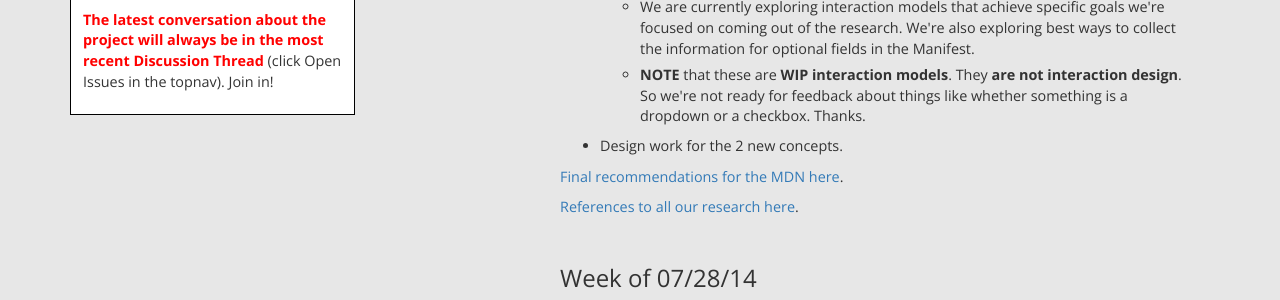
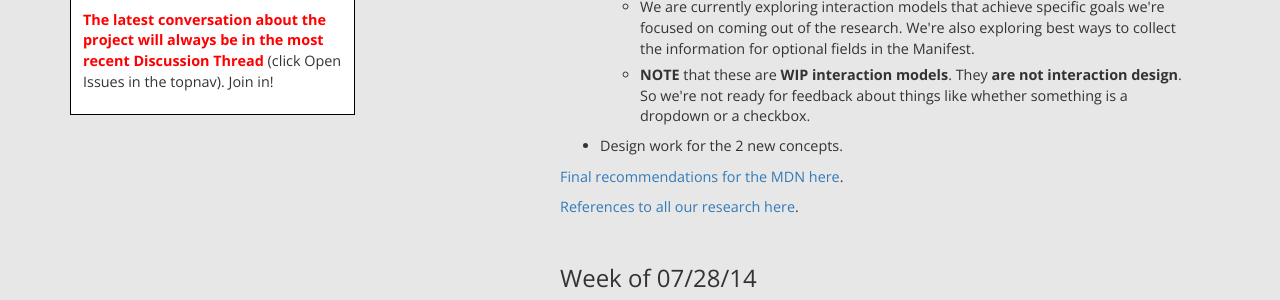
Before and after one commit to MarketplaceUX/devhub-redesign, a Jekyll site: the page built from current_ux.html, in a window 1280 px wide and 900 px high. Shown: the part 378-678 px from the top of the window. Built offline with Jekyll 4.4.1, drawn with Linux system fonts in a browser that asks for light colours; nearby versions of some CDN libraries.

Commit message:
update text

```diff
--- a/current_ux.html
+++ b/current_ux.html
@@ -44,7 +44,7 @@ multisequence: current_ux
     				<ul>
     					<li style="margin-bottom:6px;">See our thinking about <a href="http://bna3a6.axshare.com">the Manifest Builder here</a>.</li>
     					<li style="margin-bottom:6px;">We are currently exploring interaction models that achieve specific goals we're focused on coming out of the research. We're also exploring best ways to collect the information for optional fields in the Manifest. </li>
-    					<li style="margin-bottom:6px;"><b>NOTE</b> that these are <b>WIP interaction models</b>. They <b>are not interaction design</b>. So we're not ready for feedback about things like whether something is a dropdown or a checkbox. Thanks.</li>
+    					<li style="margin-bottom:6px;"><b>NOTE</b> that these are <b>WIP interaction models</b>. They <b>are not interaction design</b>. So we're not ready for feedback about things like whether something is a dropdown or a checkbox.</li>
     				</ul>
     			</li>
 
```
